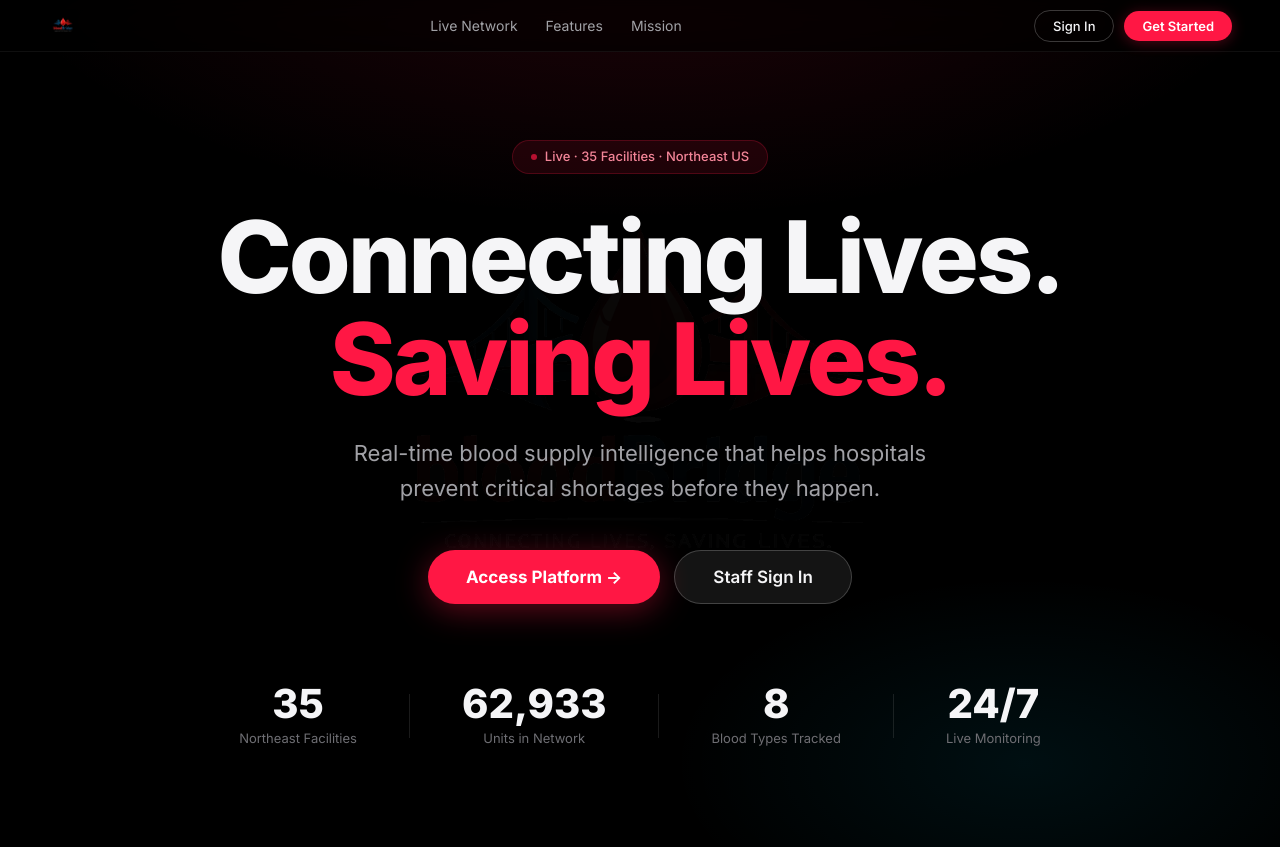
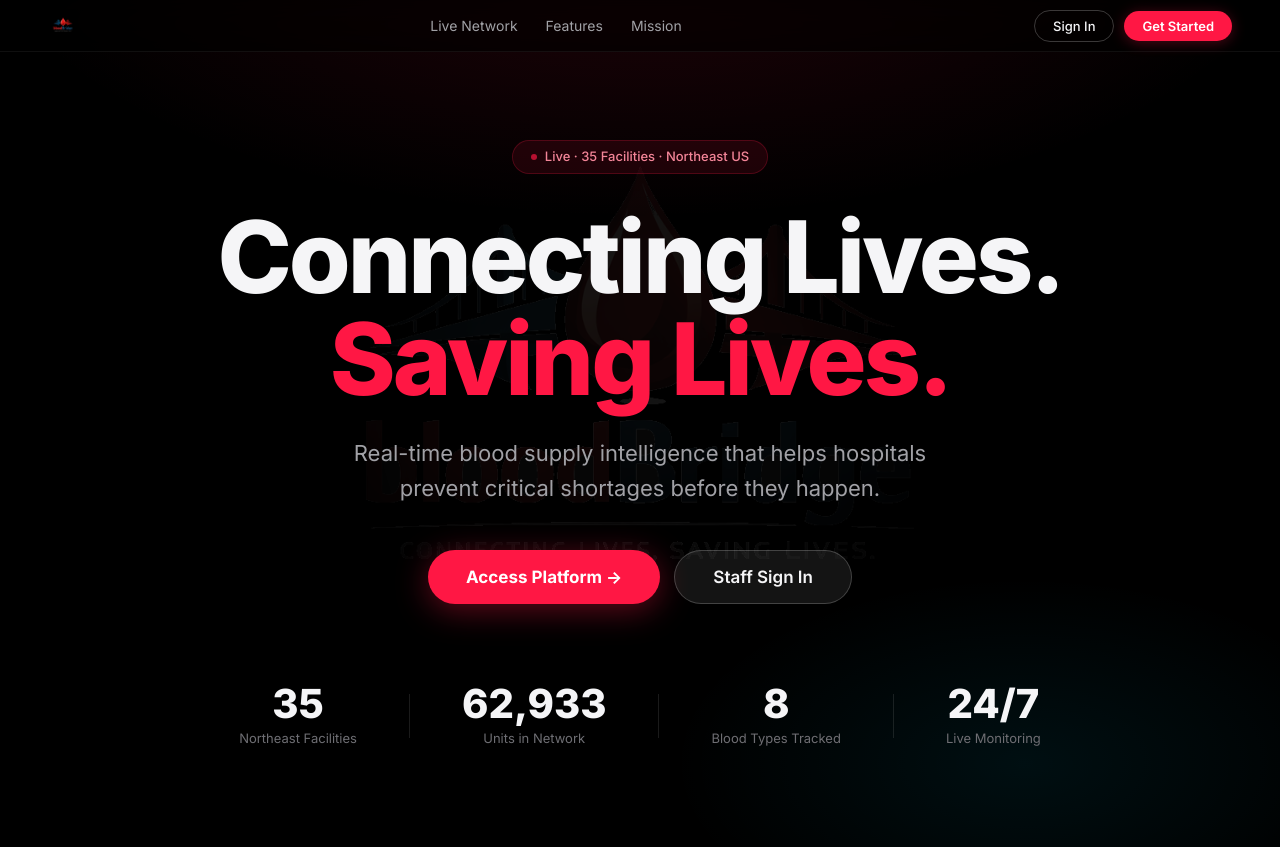
Before and after one commit to aashwikagupta/bloodBridge--GreyHacks26, a Flask app: template templates/home.html in a window 1280 px wide. Shown: the top 847 px of the page. Run offline with Flask 3, Linux system fonts and the light colour scheme; the template is opened without the code that fills it, so the values that code supplies are empty; some libraries are stand-ins or nearby versions.

Commit message:
Improve hero watermark cohesion with screen blend + radial fade
Co-Authored-By: Claude Sonnet 4.6 <noreply@anthropic.com>

```diff
--- a/templates/home.html
+++ b/templates/home.html
@@ -63,9 +63,13 @@
         radial-gradient(ellipse 50% 40% at 80% 90%, rgba(0,212,255,0.07) 0%, transparent 55%);
     }
     .hero-watermark {
-      position: absolute; top: 50%; left: 50%; transform: translate(-50%, -50%);
-      width: 70%; max-width: 700px; opacity: 0.04;
-      pointer-events: none; user-select: none; filter: grayscale(30%);
+      position: absolute; top: 50%; left: 50%; transform: translate(-50%, -52%);
+      width: 85%; max-width: 860px; opacity: 0.09;
+      pointer-events: none; user-select: none;
+      mix-blend-mode: screen;
+      filter: saturate(0.5) brightness(1.1);
+      -webkit-mask-image: radial-gradient(ellipse 65% 65% at 50% 50%, black 25%, transparent 72%);
+      mask-image: radial-gradient(ellipse 65% 65% at 50% 50%, black 25%, transparent 72%);
     }
     .hero-badge {
       display: inline-flex; align-items: center; gap: 8px; position: relative;
```
